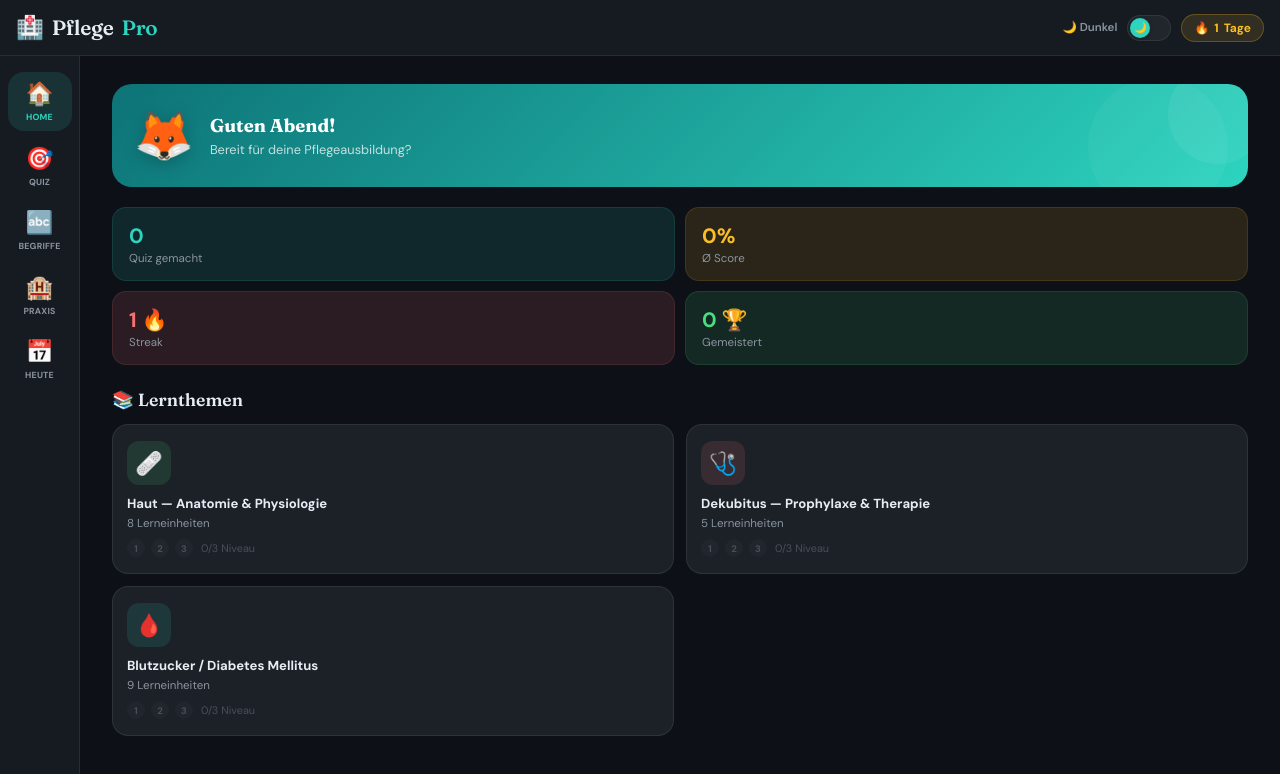
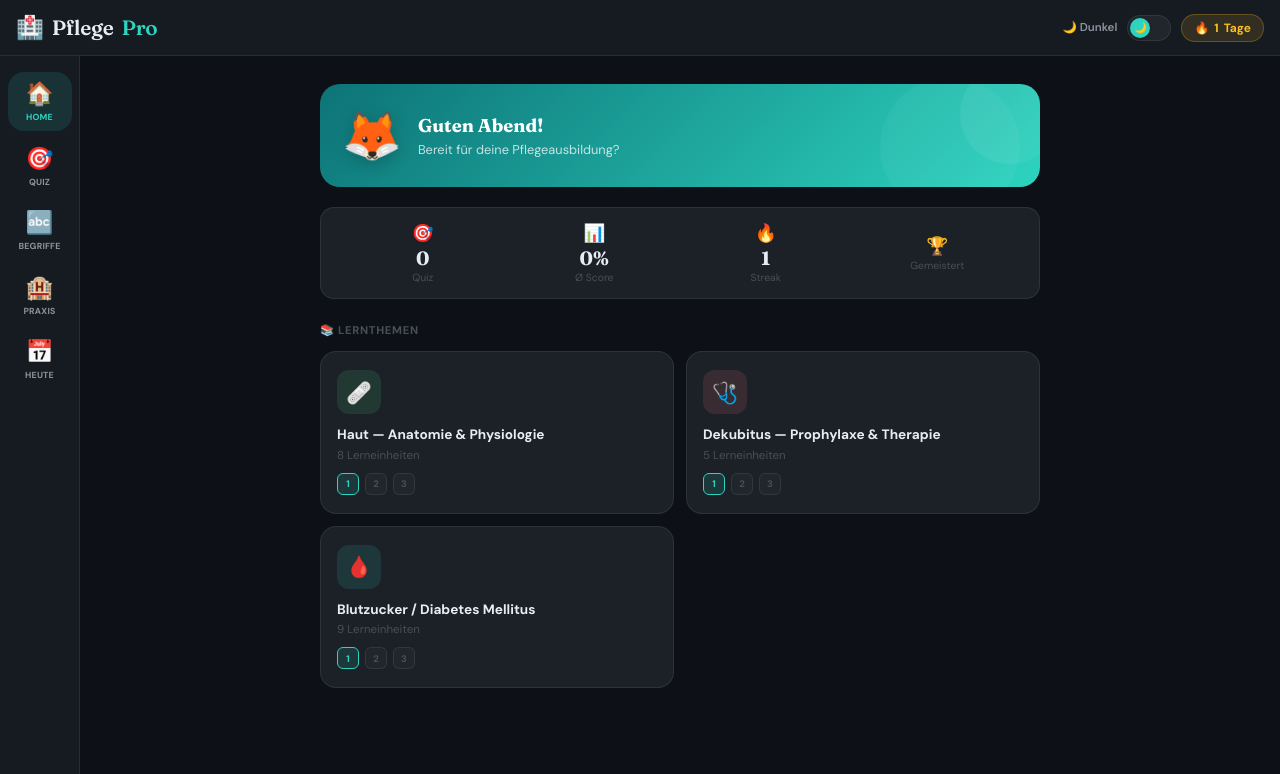
Before and after one commit to PflegePro-app/PflegePro, a React (Vite) app: page / in a window 1280 px wide. Shown: the top 774 px of the page. Built offline with nearby package versions, Linux system fonts and the light colour scheme.

Commit message:
Fix Home: greeting, compact stats, real levels

```diff
--- a/src/screens/Home.jsx
+++ b/src/screens/Home.jsx
@@ -1,5 +1,5 @@
-import React, { useContext, useState, useEffect } from 'react'
-import { AppContext } from '../App.jsx'
+import { useContext, useState, useEffect } from 'react'
+import { AppContext } from '../App'
 
 // Renard animé
 function Mascot({ name }) {
@@ -12,18 +12,20 @@ function Mascot({ name }) {
   }, [])
 
   const hour = new Date().getHours()
-  const greeting = hour < 12 ? 'Guten Morgen' : hour < 18 ? 'Guten Tag' : 'Guten Abend'
+  const greeting =
+    hour < 6  ? 'Gute Nacht' :
+    hour < 12 ? 'Guten Morgen' :
+    hour < 18 ? 'Guten Tag' :
+    hour < 22 ? 'Guten Abend' : 'Gute Nacht'
 
   return (
     <div style={{
       background: 'linear-gradient(135deg,#0d7377,#2dd4bf)',
-      borderRadius: 20, padding:'20px 22px',
-      marginBottom: 20, position:'relative', overflow:'hidden'
+      borderRadius: 20, padding: '20px 22px',
+      marginBottom: 20, position: 'relative', overflow: 'hidden'
     }}>
-      {/* Cercles déco */}
       <div style={{ position:'absolute', right:-20, top:-20, width:100, height:100, borderRadius:'50%', background:'rgba(255,255,255,0.06)' }}/>
       <div style={{ position:'absolute', right:20, bottom:-30, width:140, height:140, borderRadius:'50%', background:'rgba(255,255,255,0.04)' }}/>
-
       <div style={{ display:'flex', alignItems:'center', gap:16, position:'relative' }}>
         <div style={{ fontSize:'3rem', filter:'drop-shadow(0 4px 8px rgba(0,0,0,0.2))' }}>
           {frames[frame]}
@@ -44,92 +46,135 @@ function Mascot({ name }) {
 export default function Home() {
   const { progress, THEMES, QUIZZES, openDetail } = useContext(AppContext)
 
-  const avgScore = progress.scores?.length
-    ? Math.round(progress.scores.reduce((a,b) => a+b, 0) / progress.scores.length)
+  // Stats correctes
+  const levels = progress.levels || {}
+  const allScores = Object.values(levels).flatMap(l => l.levelScores || []).filter(s => s !== undefined)
+  const avgScore = allScores.length > 0
+    ? Math.round(allScores.reduce((a, b) => a + b, 0) / allScores.length * 100)
     : 0
+  const quizCount = progress.quizCount || 0
+  const streak = progress.streak || 0
+  const mastered = progress.mastered || 0
 
-  // Stats
-  const stats = [
-    { label:'Quiz gemacht', value: progress.quizDone || 0, col:'teal' },
-    { label:'Ø Score',      value: avgScore + '%',          col:'amber' },
-    { label:'Streak',       value: (progress.streak||0) + ' 🔥', col:'rose' },
-    { label:'Gemeistert',   value: (progress.mastered?.length||0) + ' 🏆', col:'green' },
-  ]
+  // Niveaux réels par thème
+  function getRealLevel(themeId) {
+    const ld = levels[themeId]
+    if (!ld?.levelScores || ld.levelScores.length === 0) return 0
+    const passed = ld.levelScores.filter(s => s >= 0.70).length
+    return passed
+  }
+
+  function getTotalLevels(themeId) {
+    return Math.min(3, Math.ceil((QUIZZES[themeId] || []).length / 3))
+  }
 
   return (
-    <div>
-      <Mascot />
+    <div style={{ maxWidth: 720, margin: '0 auto' }}>
 
-      {/* Stats */}
-      <div style={{ display:'grid', gridTemplateColumns:'1fr 1fr', gap:10, marginBottom:24 }}>
-        {stats.map(s => (
-          <div key={s.label} style={{
-            background:`var(--${s.col}-dim)`,
-            border:`1px solid var(--${s.col}-dim)`,
-            borderRadius:14, padding:'14px 16px'
-          }}>
-            <div style={{ fontSize:'1.3rem', fontWeight:800, color:`var(--${s.col})` }}>{s.value}</div>
-            <div style={{ fontSize:'.72rem', color:'var(--ink2)', marginTop:2 }}>{s.label}</div>
+      <Mascot name={progress.userName} />
+
+      {/* Stats compactes — barre horizontale */}
+      <div style={{
+        background: 'var(--card)', border: '1px solid var(--border)',
+        borderRadius: 14, padding: '14px 20px',
+        display: 'flex', justifyContent: 'space-around',
+        alignItems: 'center', marginBottom: 24, gap: 8,
+      }}>
+        {[
+          { icon: '🎯', value: quizCount, label: 'Quiz' },
+          { icon: '📊', value: `${avgScore}%`, label: 'Ø Score' },
+          { icon: '🔥', value: streak, label: 'Streak' },
+          { icon: '🏆', value: mastered, label: 'Gemeistert' },
+        ].map((s, i) => (
+          <div key={i} style={{ textAlign: 'center', flex: 1 }}>
+            <div style={{ fontSize: '1.1rem', marginBottom: 2 }}>{s.icon}</div>
+            <div style={{ fontFamily: 'Fraunces,serif', fontSize: '1.2rem', color: 'var(--ink)', fontWeight: 700 }}>
+              {s.value}
+            </div>
+            <div style={{ fontSize: '.65rem', color: 'var(--ink3)', marginTop: 1 }}>{s.label}</div>
           </div>
         ))}
       </div>
 
-      {/* Thèmes */}
-      <div style={{ fontFamily:'Fraunces,serif', fontSize:'1.1rem', color:'var(--ink)', marginBottom:14 }}>
+      {/* Lernthemen */}
+      <div style={{ fontSize: '.7rem', fontWeight: 700, letterSpacing: '.7px', textTransform: 'uppercase', color: 'var(--ink3)', marginBottom: 14 }}>
         📚 Lernthemen
       </div>
-      <div style={{ display:'grid', gridTemplateColumns:'1fr 1fr', gap:12 }}>
+
+      <div style={{ display: 'grid', gridTemplateColumns: '1fr 1fr', gap: 12 }}>
         {THEMES.map(t => {
-          const levels = progress.levels?.[t.id] || {}
-          const passed = Object.values(levels).filter(s => s >= 0.7).length
-          const total = Math.min(3, Math.ceil((QUIZZES[t.id]?.length || 0) / 7))
-          const hasQuiz = !!QUIZZES[t.id]
+          const realLevel = getRealLevel(t.id)
+          const totalLvl = getTotalLevels(t.id)
+          const ld = levels[t.id]
+          const topScore = ld?.levelScores?.length > 0
+            ? Math.round(Math.max(...ld.levelScores.filter(s => s !== undefined)) * 100)
+            : null
 
           return (
-            <div key={t.id}
+            <div
+              key={t.id}
               onClick={() => openDetail(t)}
               style={{
-                background:'var(--card)', border:'1px solid var(--border)',
-                borderRadius:16, padding:'16px 14px',
-                cursor:'pointer', transition:'all .2s'
+                background: 'var(--card)', border: '1px solid var(--border)',
+                borderRadius: 16, padding: '18px 16px',
+                cursor: 'pointer', transition: 'all .2s',
+              }}
+              onMouseEnter={e => {
+                e.currentTarget.style.borderColor = 'rgba(45,212,191,.3)'
+                e.currentTarget.style.transform = 'translateY(-2px)'
+              }}
+              onMouseLeave={e => {
+                e.currentTarget.style.borderColor = 'var(--border)'
+                e.currentTarget.style.transform = 'none'
               }}
             >
               {/* Icône */}
               <div style={{
-                width:44, height:44, borderRadius:12,
-                background:`var(--${t.col}-dim)`,
-                display:'flex', alignItems:'center',
-                justifyContent:'center', fontSize:'1.4rem',
-                marginBottom:10
+                width: 44, height: 44, borderRadius: 12,
+                background: `var(--${t.col}-dim)`,
+                display: 'flex', alignItems: 'center', justifyContent: 'center',
+                fontSize: '1.3rem', marginBottom: 12,
               }}>
                 {t.icon}
               </div>
+
               {/* Nom */}
-              <div style={{ fontWeight:700, fontSize:'.82rem', color:'var(--ink)', marginBottom:4, lineHeight:1.3 }}>
+              <div style={{ fontWeight: 700, fontSize: '.85rem', color: 'var(--ink)', marginBottom: 4, lineHeight: 1.3 }}>
                 {t.name}
               </div>
-              <div style={{ fontSize:'.72rem', color:'var(--ink2)', marginBottom:8 }}>
+
+              {/* Lerneinheiten */}
+              <div style={{ fontSize: '.72rem', color: 'var(--ink3)', marginBottom: 10 }}>
                 {t.lessons.length} Lerneinheiten
               </div>
-              {/* Progression quiz */}
-              {hasQuiz && total > 0 && (
-                <div style={{ display:'flex', alignItems:'center', gap:6 }}>
-                  {Array.from({length: total}, (_,i) => (
-                    <div key={i} style={{
-                      width:18, height:18, borderRadius:'50%',
-                      background: (levels[i] >= 0.7) ? 'var(--green)' : 'var(--bg3)',
-                      display:'flex', alignItems:'center', justifyContent:'center',
-                      fontSize:'.6rem', color: (levels[i] >= 0.7) ? 'white' : 'var(--ink3)',
-                      fontWeight:700
-                    }}>
-                      {i+1}
+
+              {/* Niveaux réels */}
+              <div style={{ display: 'flex', alignItems: 'center', gap: 6 }}>
+                {Array.from({ length: totalLvl }, (_, i) => {
+                  const passed = realLevel > i
+                  const isCurrent = realLevel === i
+                  return (
+                    <div
+                      key={i}
+                      style={{
+                        width: 22, height: 22, borderRadius: 6,
+                        background: passed ? 'var(--green)' : isCurrent ? 'var(--teal-dim)' : 'var(--bg3)',
+                        border: `1px solid ${passed ? 'var(--green)' : isCurrent ? 'var(--teal)' : 'var(--border)'}`,
+                        display: 'flex', alignItems: 'center', justifyContent: 'center',
+                        fontSize: '.6rem', fontWeight: 700,
+                        color: passed ? 'white' : isCurrent ? 'var(--teal)' : 'var(--ink3)',
+                      }}
+                    >
+                      {i + 1}
                     </div>
-                  ))}
-                  <span style={{ fontSize:'.68rem', color:'var(--ink3)', marginLeft:2 }}>
-                    {passed}/{total} Niveau
+                  )
+                })}
+                {topScore !== null && (
+                  <span style={{ fontSize: '.7rem', color: 'var(--ink3)', marginLeft: 4 }}>
+                    Best: {topScore}%
                   </span>
-                </div>
-              )}
+                )}
+              </div>
             </div>
           )
         })}
```
